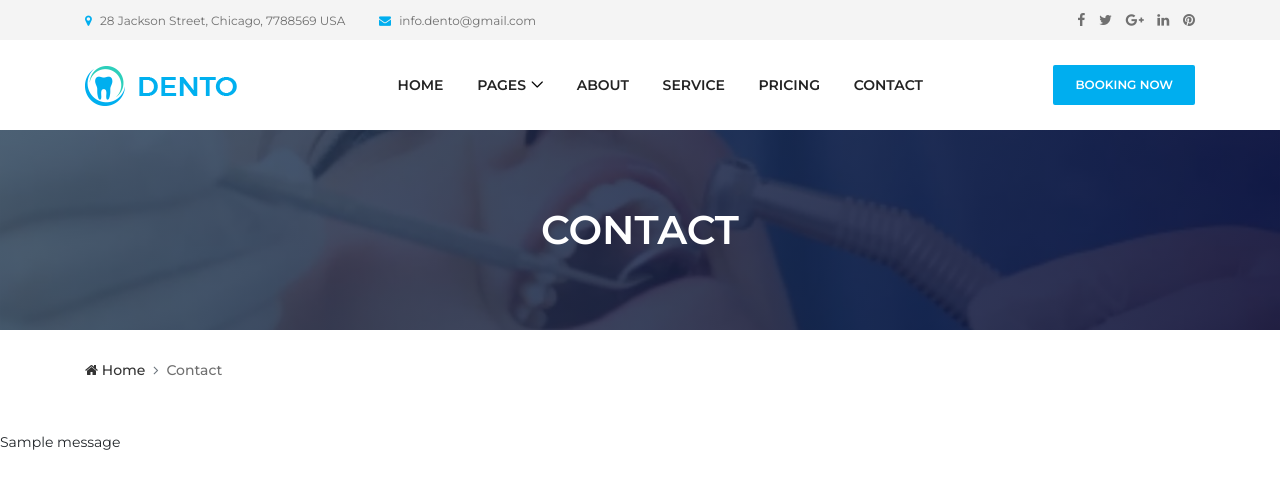
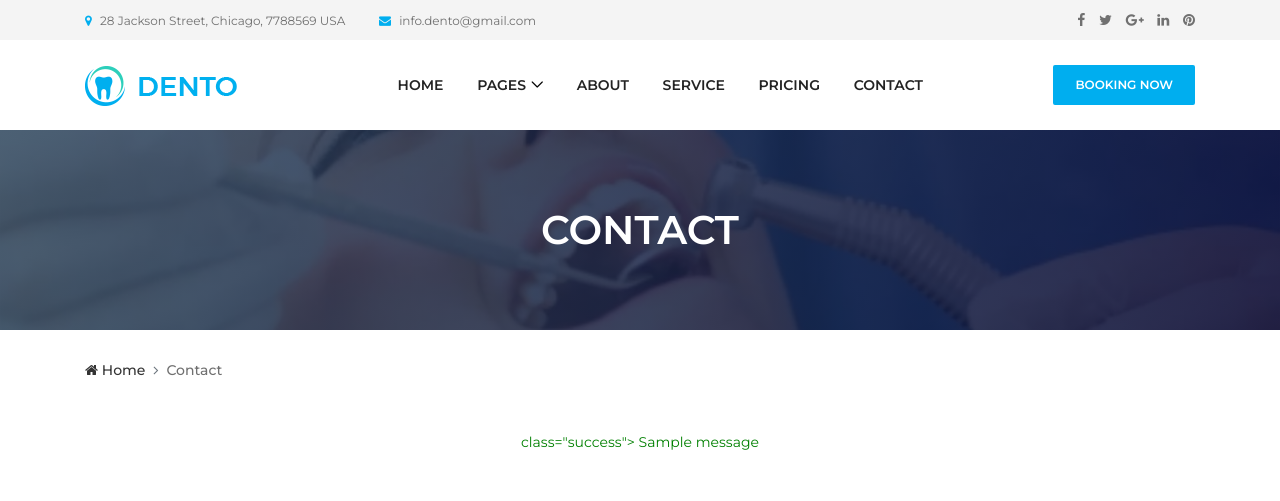
Before and after one commit to onadj/dental_appointment, a Django app: page /contact.html in a window 1280 px wide. Shown: the top 501 px of the page. Run offline with Django 3.2, Linux system fonts and the light colour scheme; tables that the repository leaves empty hold one stand-in row (values such as "Sample post"); one stand-in notice (Sample message) is shown; some libraries are stand-ins or nearby versions; some web fonts are replaced.

Commit message:
django message

```diff
--- a/website/templates/contact.html
+++ b/website/templates/contact.html
@@ -139,12 +139,18 @@
   <br>
   <!-- ***** Breadcrumb Area End ***** -->
 {% if messages %}
+ <div class="container text-center">
+      <div class="row">
+        <div class="col-12">
 <ul class="messages">
     {% for message in messages %}
-    <li{% if message.tags %} class="{{ message.tags }}"{% endif %}> {{ message }}</li>
+    <li style="color:green">{% if message.tags %} class="{{ message.tags }}"{% endif %}> {{ message }}</li>
     {% endfor %}
 </ul>
 {% endif %}
+        </div>
+      </div>
+ </div>
   <!-- ***** Contact Area Start ***** -->
   <section class="dento-contact-area mt-50 mb-100">
     <div class="container">
```
